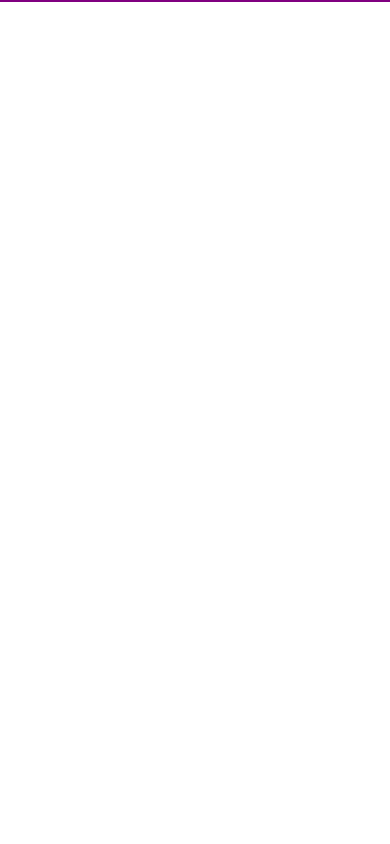
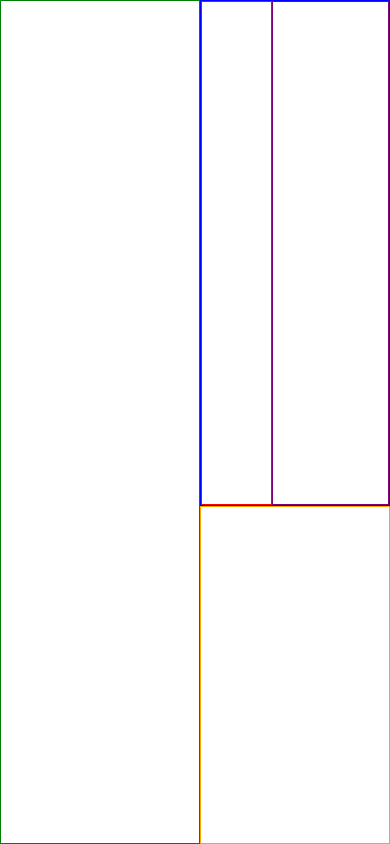
Before and after one commit to BenJensen2/tracker, a React (Create React App) app in the folder client/: page / in a window 390 px wide. Built offline with nearby package versions, Linux system fonts and the light colour scheme.

Commit message:
Responsive Boxed Layout: Complete and added CSS modules

```diff
--- a/client/public/index.html
+++ b/client/public/index.html
@@ -6,8 +6,8 @@
     <meta name="viewport" content="width=device-width, initial-scale=1" />
     <meta name="theme-color" content="#000000" />
     <meta
-      name="description"
-      content="Web site created using create-react-app"
+      name="Tracker"
+      content="Task Tracking Software"
     />
     <link rel="apple-touch-icon" href="%PUBLIC_URL%/logo192.png" />
     <!--
@@ -29,15 +29,5 @@
   <body>
     <noscript>You need to enable JavaScript to run this app.</noscript>
     <div id="root"></div>
-    <!--
-      This HTML file is a template.
-      If you open it directly in the browser, you will see an empty page.
-
-      You can add webfonts, meta tags, or analytics to this file.
-      The build step will place the bundled scripts into the <body> tag.
-
-      To begin the development, run `npm start` or `yarn start`.
-      To create a production bundle, use `npm run build` or `yarn build`.
-    -->
   </body>
 </html>
--- a/client/src/App.js
+++ b/client/src/App.js
@@ -1,6 +1,4 @@
-// import './App.css';
-
-import styles from './App.css'
+import styles from './App.module.css'
 import Sidebar from './components/Sidebar/Sidebar'
 import Task from './components/Task/Task'
 import Calendar from './components/Calendar/Calendar'
@@ -10,10 +8,16 @@ import Hierarchy from './components/Hierarchy/Hierarchy'
 function App() {
   return (
     <div className={styles.App}>
-      <Sidebar/>
-      <Task/>
-      <Calendar/>
-      <Hierarchy/>
+      <Sidebar />
+      <div className={styles.mainContent}>
+        <div className={styles.topRow}>
+          <Task />
+          <Calendar />
+        </div>
+        <div className={styles.bottomRow}>
+          <Hierarchy />
+        </div>
+      </div>
     </div>
   );
 }
--- a/client/src/App.css
+++ b/client/src/App.module.css
@@ -1,12 +1,17 @@
-.App {
-  text-align: center;
-}
-
 /* Zeroes out all standards for web browsers */
 * {
   padding: 0px;
   margin: 0px;
   box-sizing: border-box;
+}
+
+/* Flex the App and spread to the full height of the view window */
+.App {
+  text-align: center;
+  display: flex;
+  justify-content: space-between;
+  height: 100vh;
+  /* z-index: 1; */
 }
 
 /* ############################################################# */
@@ -56,21 +61,13 @@ a {
 /* Main content and alignment */
 /* ############################################################# */
 
-/* Flex the main element and spread to the full height of the view window */
-main{
-  display: flex;
-  justify-content: space-between;
-  height: 100vh;
-  z-index: 1;
-}
-
 /* Flex the components within main element*/
-.main-content, .top-row, .bottom-row {
+.mainContent, .topRow, .bottomRow {
   display: flex;
 }
 
 /* Main content in the main element */
-.main-content{
+.mainContent{
   /* border: 1px solid red; */
   flex: auto;
   justify-content: space-between;
@@ -78,26 +75,13 @@ main{
 }
 
 /* Top row of main content */
-.top-row{
+.topRow{
   flex: 3;
   border: 1px solid blue;
 }
 
-/* Issue within the top row of the main content */
-.issue{
-  flex: 3;
-  border: 1px solid red
-}
-
-/* Calendar within the top row of the main content */
-/* Calendar should have a little more width than the issues */
-.calendar{
-  flex: 5;
-  border: 1px solid purple;
-}
-
 /* Bottom row of the main content */
-.bottom-row{
+.bottomRow{
   flex: 2;
   border: solid 1px orange;
 }
--- a/client/src/components/Calendar/Calendar.jsx
+++ b/client/src/components/Calendar/Calendar.jsx
@@ -1,8 +1,9 @@
 import React from 'react'
+import styles from './calendar.module.css'
 
 const Calendar = () => {
   return (
-    <div className="calendar">
+    <div className={styles.calendar}>
     </div>
   )
 }
--- /dev/null
+++ b/client/src/components/Calendar/calendar.module.css
@@ -0,0 +1,6 @@
+/* Calendar within the top row of the main content */
+/* Calendar should have a little more width than the issues */
+.calendar{
+  flex: 5;
+  border: 1px solid purple;
+}
--- a/client/src/components/PopUps/ProjectDetail.jsx
+++ b/client/src/components/PopUps/ProjectDetail.jsx
@@ -1,8 +1,9 @@
 import React from 'react'
+import styles from './projectDetail.module.css'
 
 const ProjectDetail = () => {
   return (
-    <div className="project-detail">
+    <div>
     </div>
   )
 }
--- a/client/src/components/PopUps/projectDetail.css
+++ b/client/src/components/PopUps/projectDetail.module.css
@@ -1,3 +1,7 @@
+.project-detail{
+
+}
+
 .project-detail-form{
   display: none;
   width: 200px;
--- a/client/src/components/Sidebar/Sidebar.jsx
+++ b/client/src/components/Sidebar/Sidebar.jsx
@@ -1,8 +1,9 @@
 import React from 'react'
+import styles from './sidebar.module.css'
 
 const Sidebar = () => {
   return (
-    <div className="sidebar">
+    <div className={styles.sidebar}>
     </div>
   )
 }
--- a/client/src/components/Sidebar/sidebar.css
+++ b/client/src/components/Sidebar/sidebar.module.css
@@ -4,6 +4,7 @@
   border: 1px solid green;
   width: 200px;
   padding: 5px;
+  height: 100%;
 }
 
 /* Flex the title with spacing on bottom */
--- a/client/src/components/Task/Task.jsx
+++ b/client/src/components/Task/Task.jsx
@@ -1,8 +1,9 @@
 import React from 'react'
+import style from './task.module.css'
 
 const Task = () => {
   return (
-    <div className="task">
+    <div className={style.task}>
     </div>
   )
 }
--- /dev/null
+++ b/client/src/components/Task/task.module.css
@@ -0,0 +1,4 @@
+.task {
+  flex: 3;
+  border: 1px solid red;
+}
```
Also changed, not shown: client/src/components/PopUps/popUps.module.css (renamed from client/src/components/PopUps/popUps.css), 1 other file (tests, documents, lock files or other folders).
